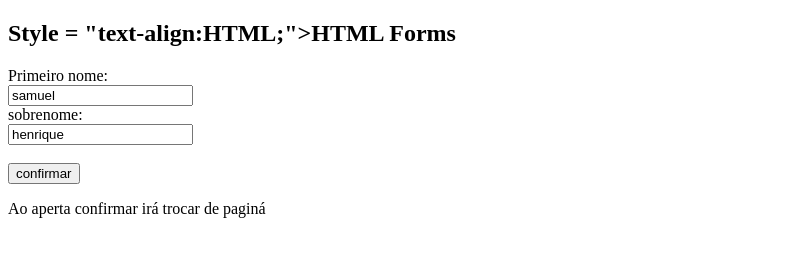
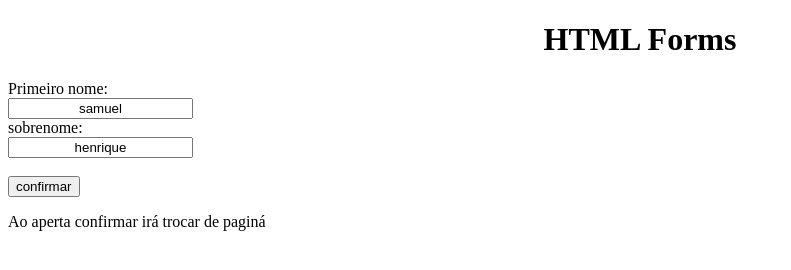
Before and after one commit to Samuel-Henrique-talento-tech/Samuel-Henrique-talento-tech.github.io, a plain HTML site: page index.html in a window 1280 px wide. Shown: the whole page, without its empty margins (0-791 px from the left). Drawn offline with Linux system fonts and the light colour scheme.

Commit message:
Update index.html

```diff
--- a/index.html
+++ b/index.html
@@ -2,13 +2,13 @@
 <html>
 <body>
 
-<h2> Style = "text-align:HTML;">HTML Forms </h2>
+<h1 Style="text-align:center;">HTML Forms </h1>
 
 <form action="">
   <label for="fname">Primeiro nome:</label><br>
-  <input type="text-align:center;" id="fname" name="fname" value="samuel"><br>
+  <input style="text-align:center;" id="fname" name="fname" value="samuel"><br>
   <label for="lname">sobrenome:</label><br>
-  <input type="text-align:center;" id="lname" name="lname" value="henrique"><br><br>
+  <input style="text-align:center;" id="lname" name="lname" value="henrique"><br><br>
   <input type="submit" value="confirmar">
 </form>
 
```
